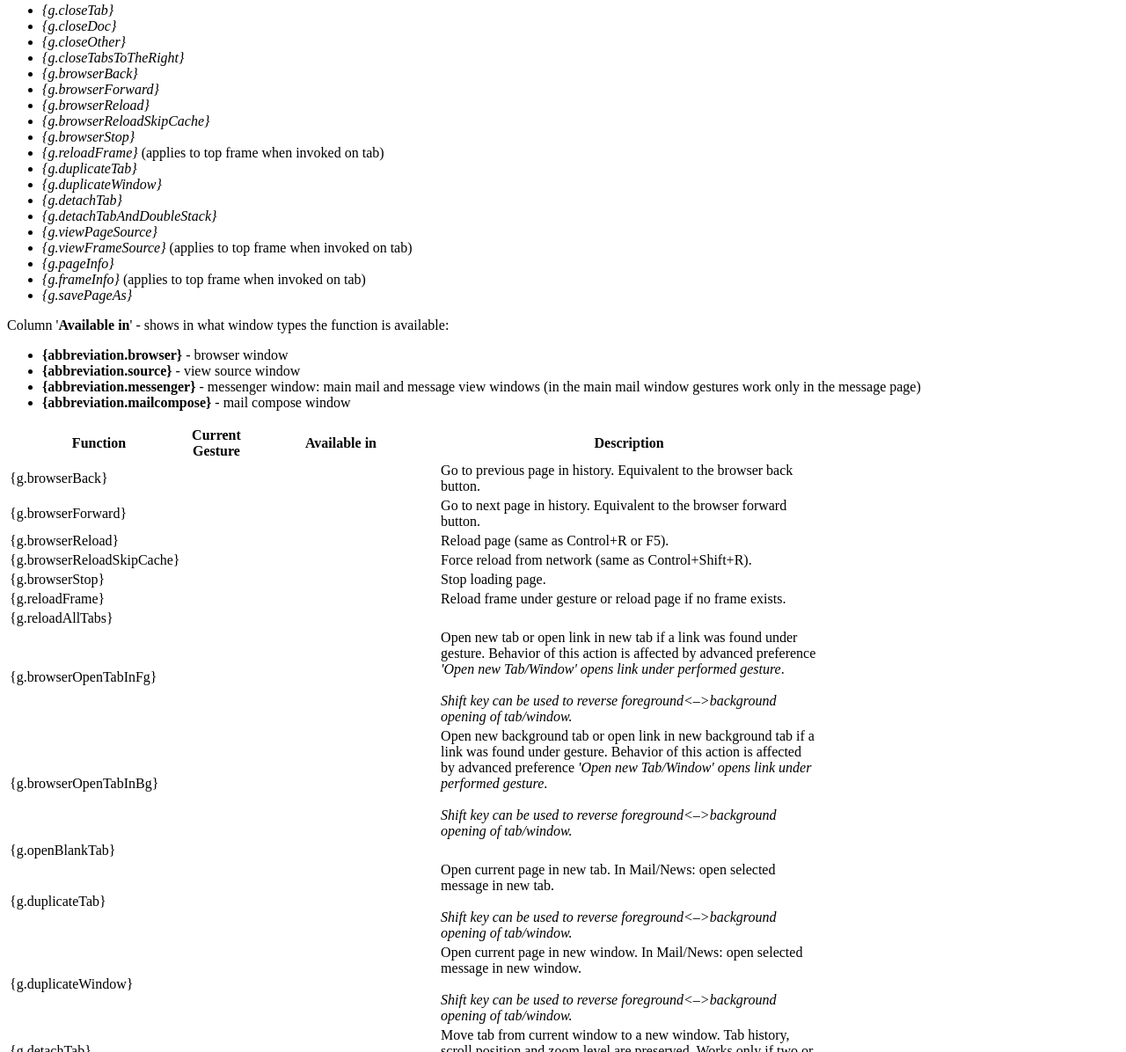
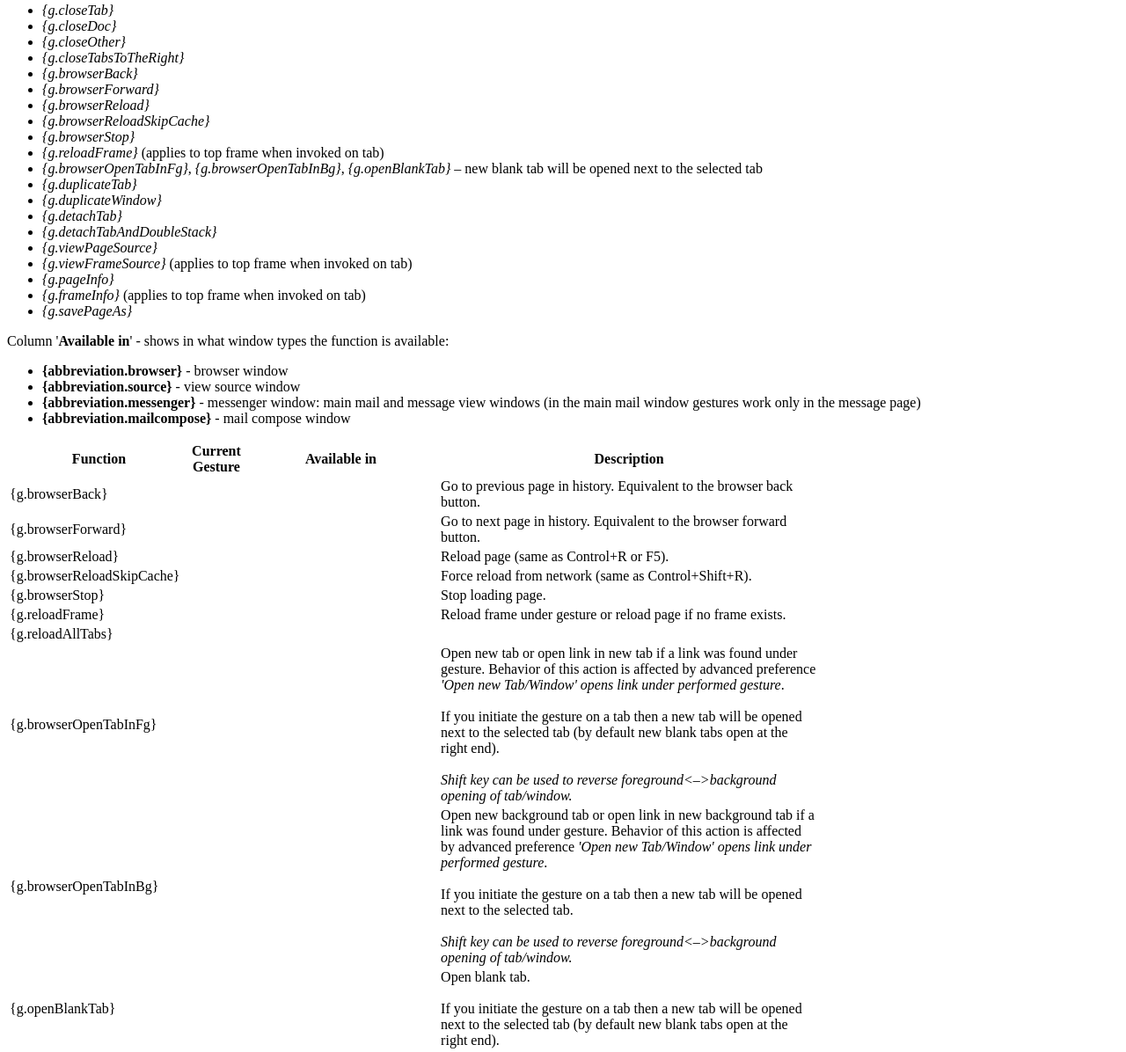
Before and after one commit to lemon-juice/mouse-gestures-suite, a plain HTML site: page source/chrome/locale/en-US/allinonegest/help-options.html in a window 1280 px wide. Shown: the part 1241-2437 px from the top of the page at 88% size. Drawn offline with Linux system fonts and the light colour scheme.

Commit message:
- new feature for actions "Open new Tab in Foreground", "Open new Tab in Background" and "Open blank Tab": you can now open a new tab next to the current one or any other tab by initiating gesture on tab (by default SM/Fx open new tabs at the end).

```diff
--- a/source/chrome/locale/en-US/allinonegest/help-options.html
+++ b/source/chrome/locale/en-US/allinonegest/help-options.html
@@ -133,6 +133,10 @@
       <li><em>{g.browserReloadSkipCache}</em> </li>
       <li><em>{g.browserStop}</em></li>
       <li><em>{g.reloadFrame}</em> (applies to top frame when invoked on tab)</li>
+      <li><em>{g.browserOpenTabInFg}</em>, <em>{g.browserOpenTabInBg}</em>, <em>{g.openBlankTab}</em>
+        <em class="shift-info">– </em>new blank tab will be opened next to the
+        selected tab<em><br>
+        </em></li>
       <li><em>{g.duplicateTab}</em></li>
       <li><em>{g.duplicateWindow}</em></li>
       <li><em>{g.detachTab}</em></li>
@@ -239,6 +243,10 @@
             gesture. Behavior of this action is affected by advanced preference
             <em>'Open new Tab/Window' opens link under performed gesture</em>.<br>
             <br>
+            If you initiate the gesture on a tab then a new tab will be opened
+            next to the selected tab (by default new blank tabs open at the
+            right end).<br>
+            <br>
             <em class="shift-info">Shift key can be used to reverse
               foreground&lt;–&gt;background opening of tab/window.</em></td>
         </tr>
@@ -253,6 +261,9 @@
             advanced preference <em>'Open new Tab/Window' opens link under
               performed gesture</em>.<br>
             <br>
+            If you initiate the gesture on a tab then a new tab will be opened
+            next to the selected tab.<br>
+            <br>
             <em class="shift-info">Shift key can be used to reverse
               foreground&lt;–&gt;background opening of tab/window.</em></td>
         </tr>
@@ -262,8 +273,11 @@
           </td>
           <td><br>
           </td>
-          <td><br>
-          </td>
+          <td>Open blank tab.<br>
+            <br>
+            If you initiate the gesture on a tab then a new tab will be opened
+            next to the selected tab (by default new blank tabs open at the
+            right end). </td>
         </tr>
         <tr>
           <td>{g.duplicateTab}</td>
```
Also changed, not shown: source/chrome/content/allinonegest/gestimp.js (+28 -2 lines).
